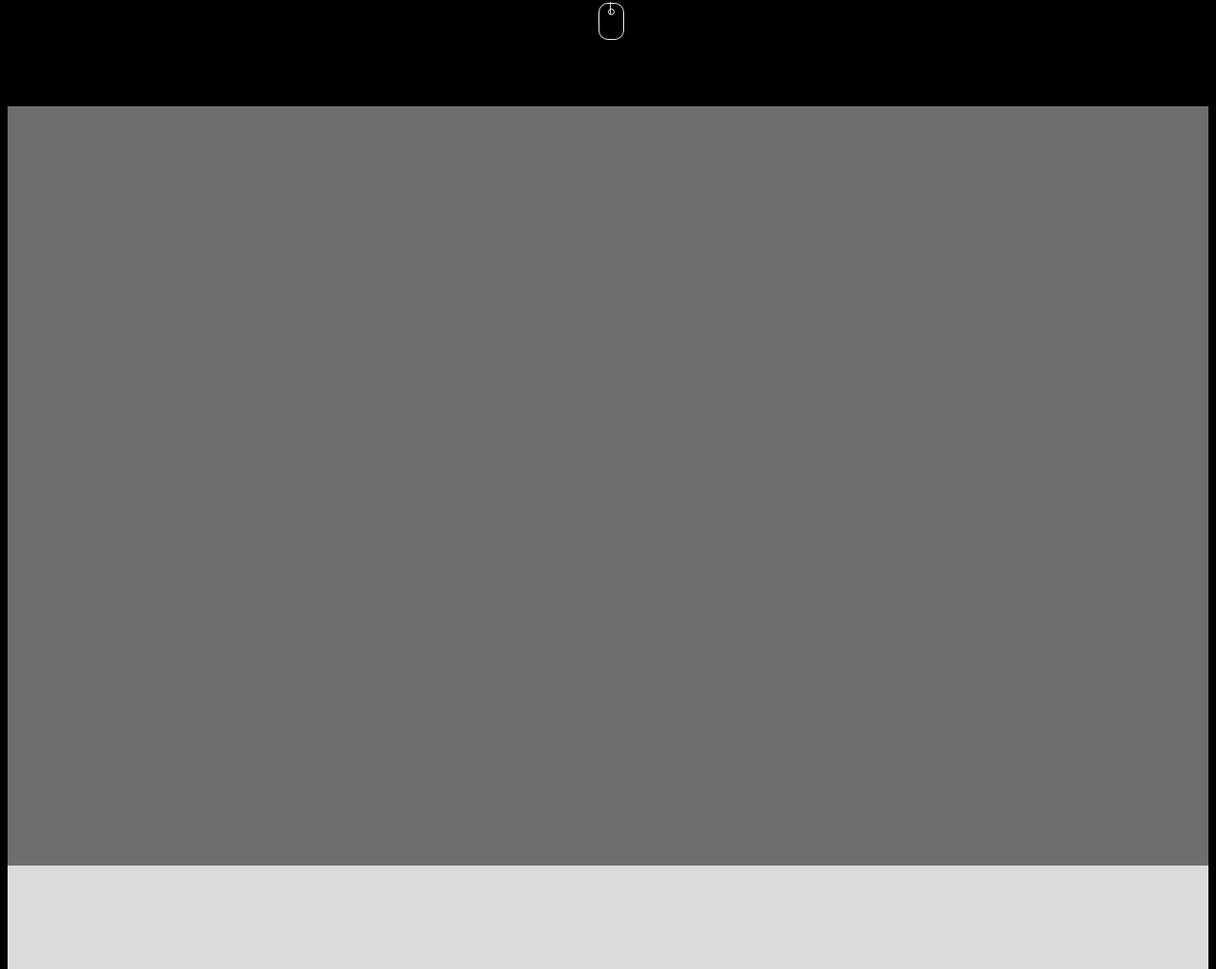
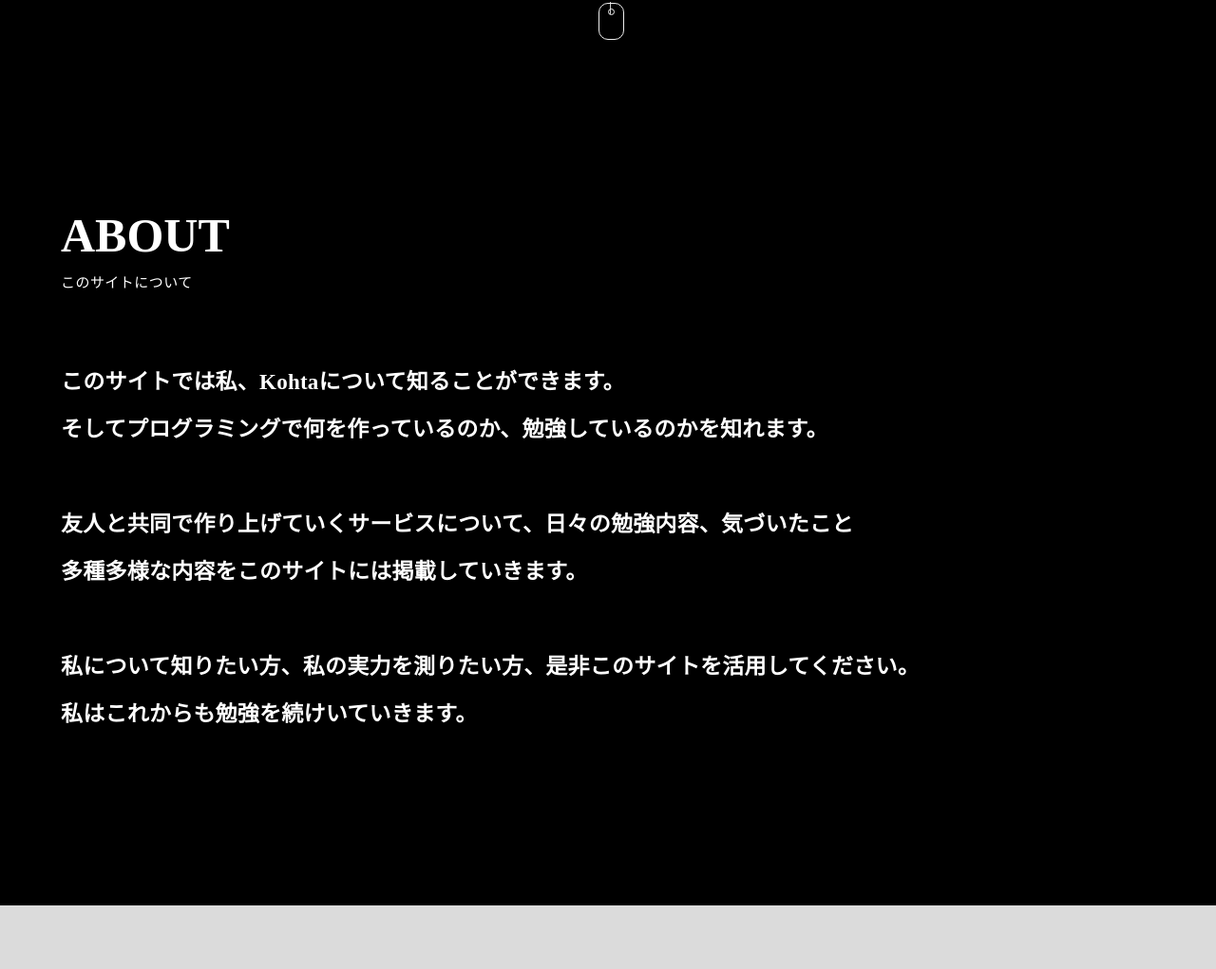
Before and after one commit to kohta9521/PortfolioSite__Kohta, a plain HTML site: page index.html in a window 1280 px wide. Shown: the part 749-1770 px from the top of the page at 95% size. Drawn offline with Linux system fonts and the light colour scheme.

Commit message:
about area basic contents add

```diff
--- a/index.html
+++ b/index.html
@@ -85,8 +85,23 @@
             </div>
         </div>
         <!-- about -->
-        <div class="about" id="about">
-
+        <div class="about scroll_up" id="about">
+            <div class="about__title--area">
+                <h2 class="about__title">ABOUT</h2>
+                <p class="about__subtitle">このサイトについて</p>
+            </div>
+            <div class="about__content--area">
+                <p class="about__content">
+                    このサイトでは私、Kohtaについて知ることができます。<br>
+                    そしてプログラミングで何を作っているのか、勉強しているのかを知れます。<br>
+                    <br>
+                    友人と共同で作り上げていくサービスについて、日々の勉強内容、気づいたこと<br>
+                    多種多様な内容をこのサイトには掲載していきます。<br>
+                    <br>
+                    私について知りたい方、私の実力を測りたい方、是非このサイトを活用してください。<br>
+                    私はこれからも勉強を続けいていきます。<br>
+                </p>
+            </div>
         </div>
         <!-- profile -->
         <div class="profile" id="profile">
--- a/scss/common/_common.scss
+++ b/scss/common/_common.scss
@@ -3,6 +3,8 @@ body {
 	font-size:80%;
     font-family: 'Anton', sans-serif;
     font-family: 'Noto Sans JP', sans-serif;
+    margin: 0 0 0 0;
+    padding: 0;
 }
 li {
     list-style: none;
--- a/scss/config/about/_about.scss
+++ b/scss/config/about/_about.scss
@@ -1,5 +1,50 @@
 .about {
     width: 100%;
     height: 100vh;
-    background-color: rgb(110, 110, 110);
 }
+.about__title--area {
+    width: 30%;
+    height: 20%;
+    margin-left: 5%;
+}
+.about__title {
+    width: 292px;
+    height: 74px;
+    font-family: 'Hiragino Kaku Gothic StdN';
+    font-style: normal;
+    font-weight: 800;
+    font-size: 50px;
+    line-height: 75px;
+    padding-top: 15%;
+    color: #FFFFFF;
+}
+.about__subtitle {
+    display: block;
+    margin-top: -10%;
+    font-family: 'Webdings';
+    font-style: normal;
+    font-weight: 400;
+    font-size: 15px;
+    line-height: 20px;
+    letter-spacing: 0.03em;
+    color: #FFFFFF;
+}
+.about__content--area {
+    width: 90%;
+    height: 80vh;
+    margin: 5% auto;
+}
+.about__content {
+    font-family: 'Hiragino Kaku Gothic Std';
+    font-style: normal;
+    font-weight: 800;
+    font-size: 23px;
+    line-height: 50px;
+    /* or 200% */
+
+    display: flex;
+    align-items: center;
+    letter-spacing: 0.01em;
+
+    color: #FFFFFF;
+}
```
Also changed, not shown: style.css, 1 other file.
